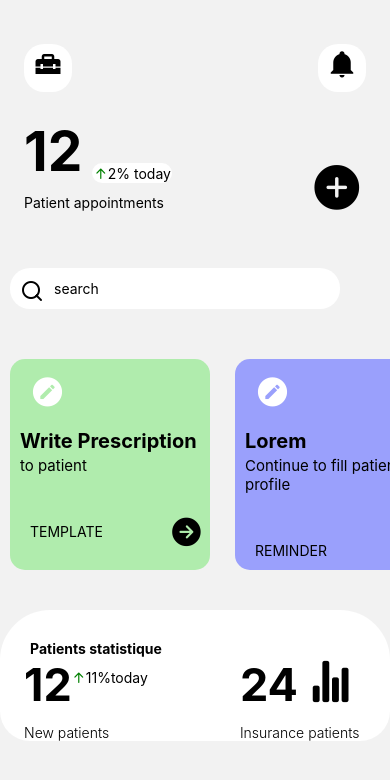
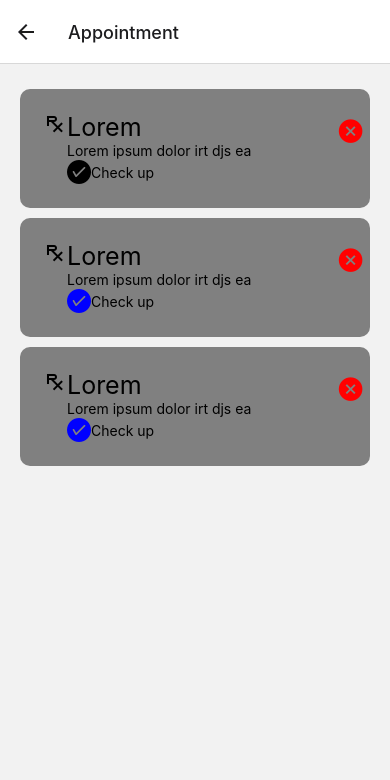
Before and after one commit to Evrard237-sudo/PrescriptorApp, a React Native app: screen /Appointment in a window 390 px wide. Shown: the top 780 px of the page. Built offline with nearby package versions, Linux system fonts and the light colour scheme.

Commit message:
ajout de la navigation et de nouvelles pages

```diff
--- a/Components/Cards.js
+++ b/Components/Cards.js
@@ -21,8 +21,9 @@ export default function Cards() {
                     <Pressable style={[styles.button, styles.buttonClose]} onPress={() => setModalVisible(!modalVisible)}>
                       <AntDesign name="closecircle" size={25} color="black" />
                     </Pressable>
-                    <Image style={styles.modalImage} source={require('../assets/doctor.jpg')} />
+                    <Image style={styles.modalImage} source={{uri: 'https://th.bing.com/th?id=OIP.yHfrnvWGnLHVqYadsmLy-QHaIi&w=232&h=268&c=8&rs=1&qlt=90&o=6&dpr=1.5&pid=3.1&rm=2'}} />
                     <Text style={styles.modalText}>Lorem ipsum dolor </Text>
+                    <Text style={styles.modalText}>Lorem ipsum </Text>
                 </View>
             </Modal>
               <View style={styles.CardHeader1}>
@@ -138,7 +139,10 @@ const styles = StyleSheet.create({
     elevation: 5,
   },
   modalImage: {
-
+    marginTop: 10,
+    width: 290,
+    height: 300,
+    borderRadius: 20,
   },
   button: {
     right: 0,
--- a/Components/TopBar.js
+++ b/Components/TopBar.js
@@ -3,18 +3,19 @@ import React from 'react';
 import { StyleSheet, View, TouchableOpacity } from 'react-native';
 import { MaterialIcons } from '@expo/vector-icons';
 import { MaterialCommunityIcons } from '@expo/vector-icons';
+import { FontAwesome } from '@expo/vector-icons';
 
 
-export default function TopBar() {
+export default function TopBar({ navigation }) {
 
     return (
 
     <View style={styles.topbar}>
         {/* start top bar */}
-       <TouchableOpacity style={styles.topbarbutton}>
-            <MaterialIcons name="home-repair-service" size={30} color="black" />
+       <TouchableOpacity style={styles.topbarbutton} onPress={() => navigation.navigate('ListPrescription')}>
+        <FontAwesome name="th-list" size={30} color="black" />
         </TouchableOpacity>
-       <TouchableOpacity style={styles.topbarbutton}>
+       <TouchableOpacity style={styles.topbarbutton} onPress={() => navigation.navigate('Appointment')}>
             <MaterialCommunityIcons name="bell" size={30} color="black" />
        </TouchableOpacity>
        {/* end topbar */}
--- a/Navigation/Root.js
+++ b/Navigation/Root.js
@@ -3,6 +3,8 @@ import { createStackNavigator } from "@react-navigation/stack";
 
 import Home from "../Screens/Home";
 import AddPrescription from "../Screens/AddPrescription";
+import ListPrescription from "../Screens/ListPrescription";
+import Appointment from "../Screens/Appointment";
 
 const Stack = createStackNavigator();
 
@@ -11,6 +13,8 @@ export default function Root() {
     <Stack.Navigator initialRouteName="Home">
       <Stack.Screen name='Home' component={Home} options={{headerShown: false, title: 'Home'}}/>
       <Stack.Screen name='AddPrescription' component={AddPrescription} options={{title: 'Add prescription'}}/>
+      <Stack.Screen name='ListPrescription' component={ListPrescription} options={{title: 'Prescriptions List'}}/>
+      <Stack.Screen name='Appointment' component={Appointment} options={{title: 'Appointment'}}/>
     </Stack.Navigator>
   );
 }
--- a/Screens/AddPrescription.js
+++ b/Screens/AddPrescription.js
@@ -1,6 +1,6 @@
 import React from 'react'
 import { StatusBar } from 'expo-status-bar'
-import { View, Image, StyleSheet, TextInput, Button, TouchableOpacity } from 'react-native'
+import { View, Text, Image, StyleSheet, TextInput, Button, Alert } from 'react-native'
 
 export default function AddPrescription() {
   return (
@@ -9,8 +9,13 @@ export default function AddPrescription() {
         {/* Creer et form */}
         <Image source={{uri: 'https://img.freepik.com/photos-gratuite/patient-malade-retraite-assis-dans-cabinet-medical-lors-visite-controle-utilisant-rendez-vous-soins-sante-pour-trouver-diagnostic-personne-agee-attendant-recevoir-medicaments-ordonnance-equipe-medicale_482257-48128.jpg?size=626&ext=jpg&ga=GA1.2.1519852688.1672795172&semt=sph'}} style={{width: 300, height: 300, margin: 5, borderRadius: 20}} />
         <TextInput placeholder='Name' style={styles.input} />
-        <TextInput placeholder='Email' style={styles.input} />
-        <Button title='Add prescription' style={styles.button} />
+        <TextInput placeholder='Adress' style={styles.input} />
+        <View style={{display: "flex", flexDirection: "row", marginHorizontal: 1}}>
+            <Text style={{marginRight: 50}}>Male</Text>
+            <Text style={{marginLeft: 50}}>Female</Text>
+        </View>
+        <TextInput placeholder='Details description' multiline={true} numberOfLines={10} style={styles.textArea} />
+        <Button title='Add prescription'  onPress={() => Alert.alert("Prescription adding successfully !!!")} />
     </View>
   )
 }
@@ -18,13 +23,24 @@ export default function AddPrescription() {
 const styles = StyleSheet.create({
   container: {
     flex: 1,
-    backgroundColor: '#fff',
+    backgroundColor: '#f2f2f2',
     alignItems: 'center',
     justifyContent: 'center',
   },
   input: {
     height: 40,
     borderColor: 'gray',
+    borderRadius: 10,
+    borderWidth: 1,
+    margin: 10,
+    padding: 10,
+    width: 300,
+  },
+  textArea:{
+    height: 100,
+    textAlignVertical: 'top',
+    borderColor: 'gray',
+    borderRadius: 10,
     borderWidth: 1,
     margin: 10,
     padding: 10,
--- /dev/null
+++ b/Screens/Appointment.js
@@ -0,0 +1,81 @@
+import React from 'react'
+import { View, Text, StyleSheet, Button } from 'react-native'
+import { MaterialCommunityIcons } from '@expo/vector-icons';
+import { Ionicons } from '@expo/vector-icons';
+import { AntDesign } from '@expo/vector-icons';
+
+export default function Appointment() {
+  return (
+    <View style={styles.container}>
+        <View style={styles.pannel}>
+          <MaterialCommunityIcons name="prescription" size={24} color="black" />
+            <View style={styles.textDescription}>
+                <Text style={{fontSize: 25}}>Lorem</Text>
+                <Text>Lorem ipsum dolor irt djs ea</Text>
+                <View style={styles.checkCont}>
+                  <AntDesign name="checkcircle" size={24} color="black" />
+                  <Text>Check up</Text>
+                </View>
+            </View>
+            <Ionicons name="close-circle-sharp" size={29} color="black" style={{position: 'absolute', right:0, padding: 4, color: 'red'}} />
+        </View>
+        <View style={styles.pannel}>
+        <MaterialCommunityIcons name="prescription" size={24} color="black" />
+            <View style={styles.textDescription}>
+                <Text style={{fontSize: 25}}>Lorem</Text>
+                <Text>Lorem ipsum dolor irt djs ea</Text>
+                <View style={styles.checkCont}>
+                <AntDesign name="checkcircle" size={24} color="black" style={{color: 'blue'}} />
+                  <Text>Check up</Text>
+                </View>
+            </View>
+            <Ionicons name="close-circle-sharp" size={29} color="black" style={{position: 'absolute', right:0, padding: 4, color: 'red'}} />
+        </View>
+        <View style={styles.pannel}>
+        <MaterialCommunityIcons name="prescription" size={24} color="black" />
+            <View style={styles.textDescription}>
+                <Text style={{fontSize: 25}}>Lorem</Text>
+                <Text>Lorem ipsum dolor irt djs ea</Text>
+                <View style={styles.checkCont}>
+                  <AntDesign name="checkcircle" size={24} color="black" style={{color: 'blue'}} />
+                  <Text>Check up</Text>
+                </View>
+            </View>
+            <Ionicons name="close-circle-sharp" size={29} color="black" style={{position: 'absolute', right:0, padding: 4, color: 'red'}} />
+        </View>
+    </View>
+  )
+}
+
+
+const styles = StyleSheet.create({
+  container:{
+      padding: 20,
+  },
+  pannel:{
+      backgroundColor:'gray',
+      borderRadius:10,
+      padding: 23,
+      display: 'flex',
+      flexDirection: 'row',
+      marginVertical: 5,
+  },
+  textDescription:{
+
+  },
+  pannelAdd:{
+      padding: 20,
+      display: 'flex',
+      flexDirection: 'row',
+      alignItems: 'center',
+      marginLeft: 0,
+      paddingLeft: 0,
+  },
+  checkCont:{
+      display: 'flex',
+      flexDirection: 'row',
+      alignItems: 'center',
+      marginRight: 10,
+      paddingRight: 10,
+  }
+})
--- a/Screens/Home.js
+++ b/Screens/Home.js
@@ -14,7 +14,7 @@ export default function Home({navigation}) {
     <View style={{backgroundColor: '#f2f2f2'}}>
       <StatusBar style='auto' />
       <View style={styles.topBar}>
-        <TopBar />
+        <TopBar navigation={navigation} />
       </View>
       <View style={styles.HomeStart}>
         <HomeStart navigation={navigation} />
--- /dev/null
+++ b/Screens/ListPrescription.js
@@ -0,0 +1,67 @@
+import React from 'react'
+import { View, Text, StyleSheet } from 'react-native'
+import { Ionicons } from '@expo/vector-icons';
+import { createStackNavigator } from '@react-navigation/stack';
+import AddPrescription from './AddPrescription';
+
+const Tab = createStackNavigator();
+
+export default function ListPrescription({ navigation }) {
+  return (
+    <View style={styles.container}>
+        <View style={styles.pannelAdd}>
+            <Ionicons name="add-circle" size={50} color="black" />
+            <Text style={{fontSize: 23}}>Add Prescription</Text>
+        </View>
+        <View style={styles.pannel}>
+            <Ionicons name="ios-person-circle" size={50} color="black" style={{paddingHorizontal: 2}}/>
+            <View style={styles.textDescription}>
+                <Text style={{fontSize: 25}}>Lorem</Text>
+                <Text>Lorem ipsum dolor irt djs ea</Text>
+            </View>
+            <Ionicons name="close-circle-sharp" size={24} color="red" style={{position: 'absolute', right:0, padding: 4}} />
+        </View>
+        <View style={styles.pannel}>
+            <Ionicons name="ios-person-circle" size={50} color="black" style={{paddingHorizontal: 2}}/>
+            <View style={styles.textDescription}>
+                <Text style={{fontSize: 25}}>Lorem</Text>
+                <Text>Lorem ipsum dolor irt djs ea</Text>
+            </View>
+            <Ionicons name="close-circle-sharp" size={24} color="red" style={{position: 'absolute', right:0, padding: 4}} />
+        </View>
+        <View style={styles.pannel}>
+            <Ionicons name="ios-person-circle" size={50} color="black" style={{paddingHorizontal: 2}}/>
+            <View style={styles.textDescription}>
+                <Text style={{fontSize: 25}}>Lorem</Text>
+                <Text>Lorem ipsum dolor irt djs ea</Text>
+            </View>
+            <Ionicons name="close-circle-sharp" size={24} color="red" style={{position: 'absolute', right:0, padding: 4}} />
+        </View>
+    </View>
+  )
+}
+
+const styles = StyleSheet.create({
+    container:{
+        padding: 20,
+    },
+    pannel:{
+        backgroundColor:'gray',
+        borderRadius:10,
+        padding: 23,
+        display: 'flex',
+        flexDirection: 'row',
+        marginVertical: 5,
+    },
+    textDescription:{
+
+    },
+    pannelAdd:{
+        padding: 20,
+        display: 'flex',
+        flexDirection: 'row',
+        alignItems: 'center',
+        marginLeft: 0,
+        paddingLeft: 0,
+    },
+})
```
Also changed, not shown: Components/AddPrescriptionComponent/RadioButton.js (added, +19 -0 lines), 1 other file (tests, documents, lock files or other folders).
